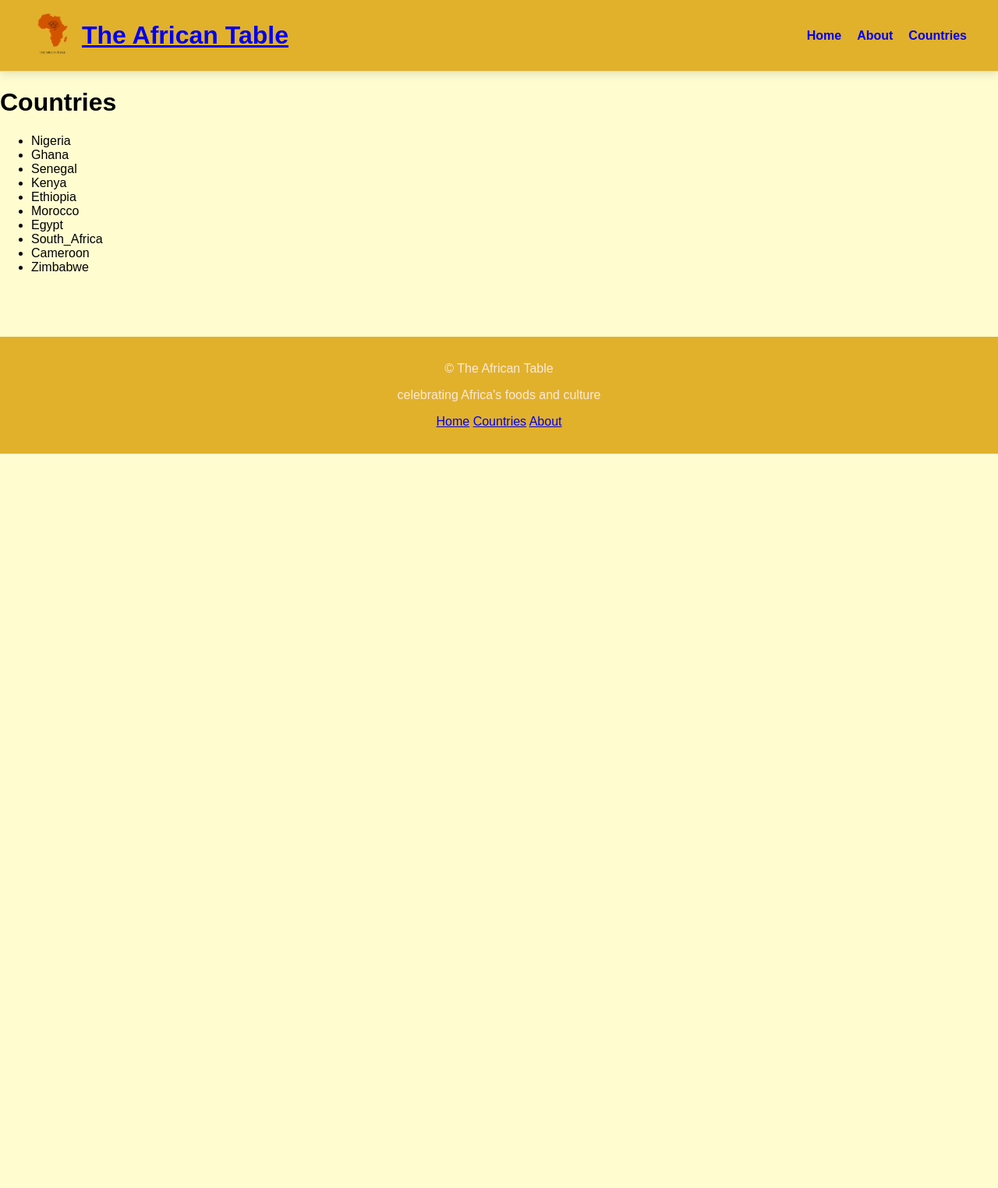
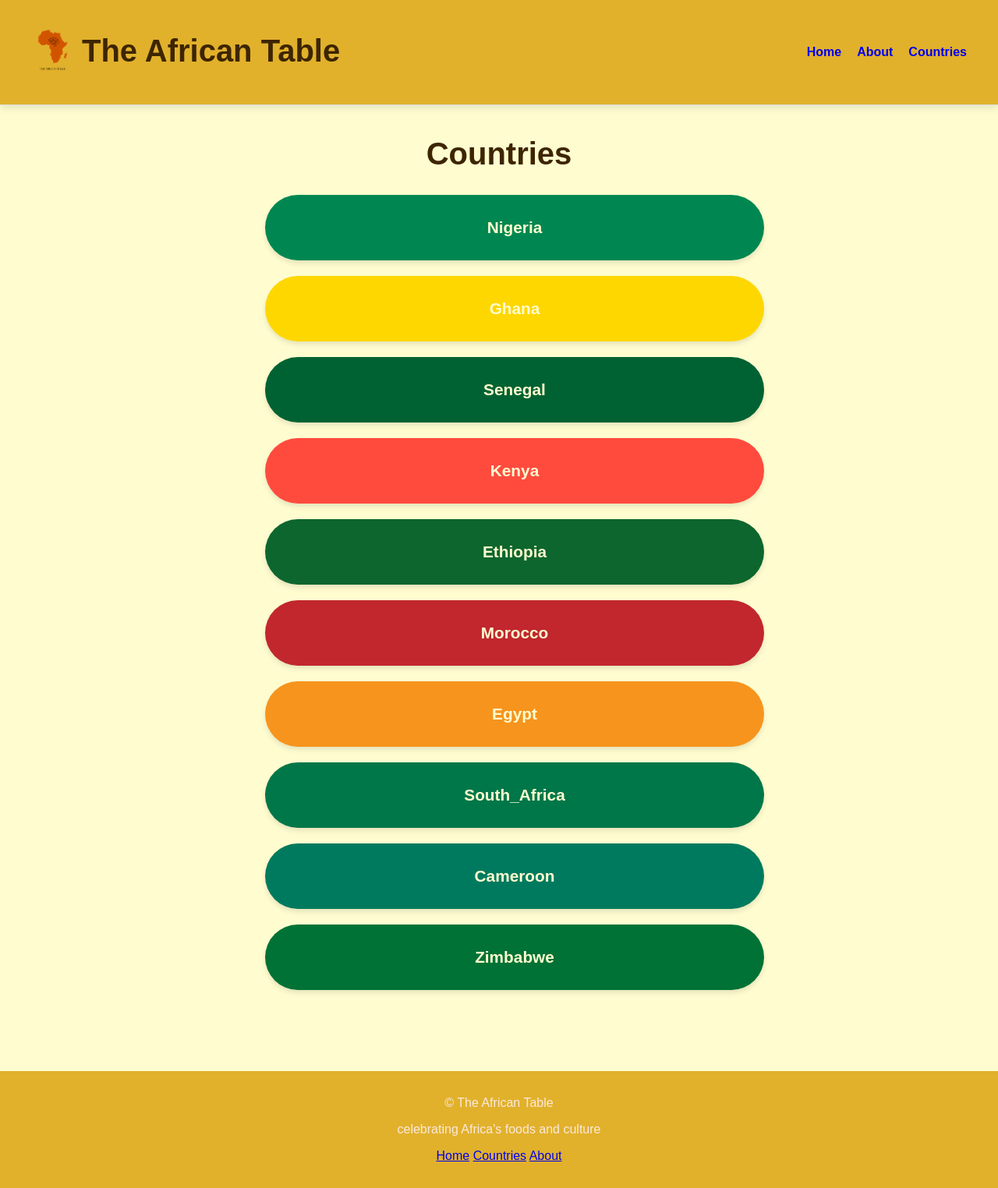
Before and after one commit to Poguns17/TheAfricanTable, a Flask app: page /countries/ in a window 1280 px wide. Shown: the whole page at 78% size. Before the commit the page ends 582 px from the top, so only its background shows below. Run offline with Flask 3, Linux system fonts and the light colour scheme.

Commit message:
countries list page

```diff
--- a/app.py
+++ b/app.py
@@ -1,5 +1,6 @@
 from flask import Flask, url_for, render_template
 from data import country_data
+import random
 app = Flask(__name__)
 
 
@@ -16,3 +17,11 @@ def about():
 @app.route("/countries/")
 def countries():
     return render_template("countries.html", countries=list(country_data.keys()))
+
+
+@app.route("/country/<country>")
+def country_page(country):
+    country_info = country_data.get(country.lower())
+    if not country_info:
+        return "Country not found", 404
+    return render_template("country.html", country=country, data=country_info)
--- a/data.py
+++ b/data.py
@@ -1,7 +1,7 @@
 # data.py
 
 country_data = {
-    "Nigeria": {
+    "nigeria": {
         "name": "Nigeria",
         "description": "Nigeria is known for its vibrant flavours, iconic jollof, rich soups, and diverse food culture shaped by over 250 ethnic groups.",
         "recipes": [
@@ -26,7 +26,7 @@ country_data = {
         ]
     },
 
-    "Ghana": {
+    "ghana": {
         "name": "Ghana",
         "description": "Ghanaian cuisine is known for bold flavours, hearty stews, and comforting dishes often served with fufu or rice.",
         "recipes": [
@@ -51,7 +51,7 @@ country_data = {
         ]
     },
 
-    "Senegal": {
+    "senegal": {
         "name": "Senegal",
         "description": "Senegalese food blends coastal influences with bold spices, creating rich stews and fresh seafood dishes.",
         "recipes": [
@@ -76,7 +76,7 @@ country_data = {
         ]
     },
 
-    "Kenya": {
+    "kenya": {
         "name": "Kenya",
         "description": "Kenyan cuisine is warm, hearty, and influenced by coastal flavours, Maasai culture, and East African staples.",
         "recipes": [
@@ -101,7 +101,7 @@ country_data = {
         ]
     },
 
-    "Ethiopia": {
+    "ethiopia": {
         "name": "Ethiopia",
         "description": "Ethiopian cuisine is rich in spices, stews, and communal eating traditions centered around injera.",
         "recipes": [
@@ -126,7 +126,7 @@ country_data = {
         ]
     },
 
-    "Morocco": {
+    "morocco": {
         "name": "Morocco",
         "description": "Moroccan cuisine blends sweet and savoury elements with aromatic spices and colourful presentations.",
         "recipes": [
@@ -151,7 +151,7 @@ country_data = {
         ]
     },
 
-    "Egypt": {
+    "egypt": {
         "name": "Egypt",
         "description": "Egyptian food is hearty and ancient, with influences from North Africa and the Mediterranean.",
         "recipes": [
@@ -176,7 +176,7 @@ country_data = {
         ]
     },
 
-    "South_Africa": {
+    "south_africa": {
         "name": "South Africa",
         "description": "South African cuisine reflects its multicultural history, blending sweet, savoury, and spicy dishes.",
         "recipes": [
@@ -201,7 +201,7 @@ country_data = {
         ]
     },
 
-    "Cameroon": {
+    "cameroon": {
         "name": "Cameroon",
         "description": "Cameroonian food is diverse, rich, and influenced by the country’s rainforests and fertile agriculture.",
         "recipes": [
@@ -226,7 +226,7 @@ country_data = {
         ]
     },
 
-    "Zimbabwe": {
+    "zimbabwe": {
         "name": "Zimbabwe",
         "description": "Zimbabwean cuisine features hearty dishes and flavours influenced by local produce and traditional cooking.",
         "recipes": [
--- a/static/css/style.css
+++ b/static/css/style.css
@@ -33,6 +33,11 @@ body {
 .title {
     margin: 0;
     font-family: 'Poppins', sans-serif;
+}
+.title {
+    text-decoration: none;
+    display: flex;
+    color: #3d2500;
 }
 
 .logo img  {
@@ -110,6 +115,90 @@ main {
 .flash-error { background: #f8d7da; }
 
 
+.container {
+    width: 90%;
+    max-width: 600px;
+    margin: 40px auto;
+    text-align: center;
+}
+
+h1 {
+    margin-bottom: 30px;
+    font-size: 2.5rem;
+    color: #3d2500;
+}
+
+/* vertical list container */
+.countries-list {
+    display: flex;
+    flex-direction: column;
+    gap: 20px;
+}
+
+/* Individual card */
+.country-card {
+    display: flex;
+    align-items: center;
+    justify-content: center;
+    background-color: white;
+    border-radius: 50px;
+    padding: 30px 20px;
+    text-decoration: none;
+    color: #fffdd0;
+    font-size: 1.3rem;
+    font-weight: bold;
+    box-shadow: 0 4px 6px rgba(0,0,0,0.1);
+    transition: transform 0.2s, box-shadow 0.2s;
+    width: 100%;  /* full width of container */
+}
+.nigeria-card {
+    background-color: #008751;
+}
+.ghana-card {
+    background-color: #FFD700;
+}
+.senegal-card {
+    background-color: #006233;
+}
+.kenya-card {
+    background-color: #FF4B3E;
+}
+.ethiopia-card {
+    background-color: #0D662E;
+}
+.morocco-card {
+    background-color: #C1272D;
+}
+.egypt-card {
+    background-color: #F7941D;
+}
+.south_africa-card {
+    background-color: #007749;
+}
+.cameroon-card {
+    background-color: #007A5E;
+}
+.zimbabwe-card {
+    background-color: #007236;
+}
+
+
+.country-card:hover {
+    transform: translateY(-5px);
+    box-shadow: 0 8px 15px rgba(0,0,0,0.2);
+}
+
+.country-name {
+    text-align: center;
+}
+
+
+
+
+
+
+
+
 
 
 
--- a/templates/base.html
+++ b/templates/base.html
@@ -13,7 +13,7 @@
         <div class="nav-container">
             <div class="logo-title">
             <a class="logo" href="{{ url_for('home') }}"> <img src="{{ url_for('static', filename='img/logo.png') }}" width="100" > </a>
-            <a href="{{ url_for('home') }}"> <h1 class="title">The African Table</h1> </a>
+            <a href="{{ url_for('home') }}" class="title"> <h1>The African Table</h1> </a>
             </div>
 
 
--- a/templates/countries.html
+++ b/templates/countries.html
@@ -8,15 +8,14 @@
 {% extends "base.html" %}
     {% block content %}
 
+<div class="container">
     <h1>Countries</h1>
-
-    <div>
-        <ul>
-            {% for country in countries %}
-                <li>{{ country }}</li>
-            {% endfor %}
-        </ul>
+    <div class="countries-list">
+        {% for country in countries %}
+        <a href="/country/{{ country }}" class="country-card {{ country }}-card"> <div class="country-name">{{ country.title() }}</div> </a>
+        {% endfor %}
     </div>
+</div>
 
 
     {% endblock %}
```
Also changed, not shown: templates/country.html (added, +32 -0 lines).
